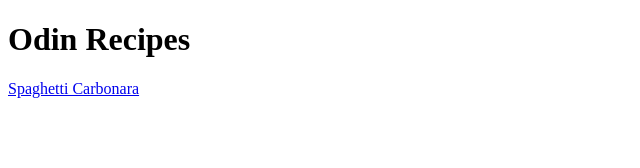
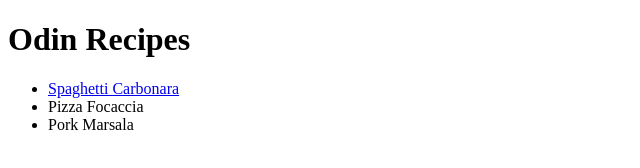
Before and after one commit to Danibias/odin-recipes, a plain HTML site: page index.html in a window 1280 px wide. Shown: the whole page, without its empty margins (0-640 px from the left). Drawn offline with Linux system fonts and the light colour scheme.

Commit message:
the index.html file has been successfully updated

```diff
--- a/index.html
+++ b/index.html
@@ -9,7 +9,11 @@
 
     <h1>Odin Recipes</h1>
 
-    <a href="./recipes/spaghetti-carbonara.html">Spaghetti Carbonara</a>
+    <ul>
+        <li><a href="./recipes/spaghetti-carbonara.html">Spaghetti Carbonara</a></li>
+        <li><a href="./recipes/pizza-focaccia.html"></a>Pizza Focaccia</li>
+        <li><a href="./recipes/pork-marsala.html"></a>Pork Marsala</li>
+    </ul>
 
 </body>
 </html>
```
